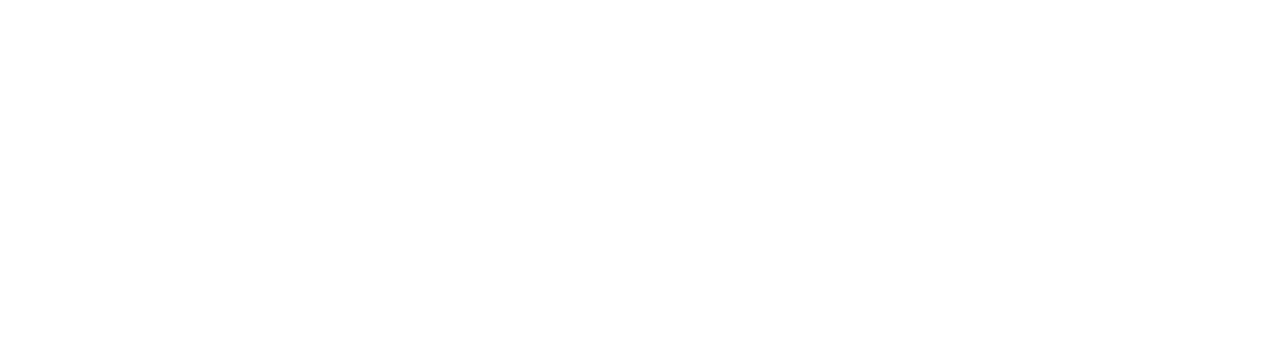
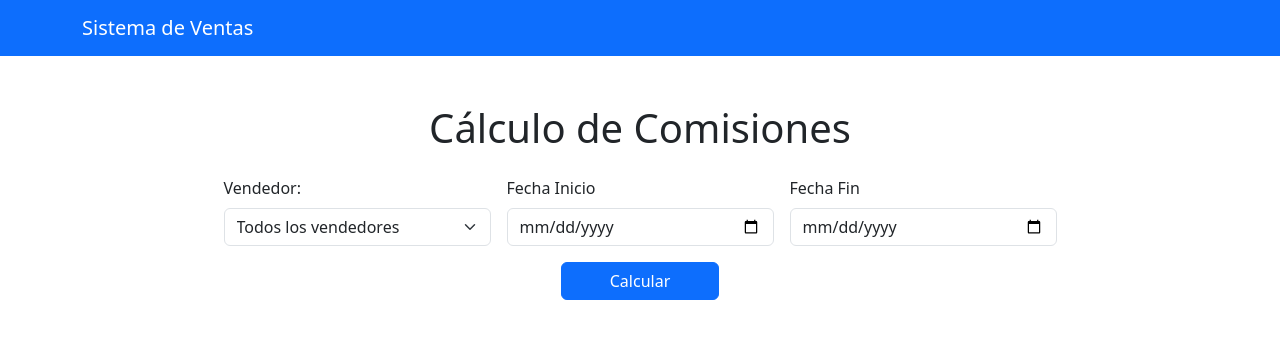
Before and after one commit to danrocket76/minicoreMVCant, a Django app: page /calcular_comisiones/ in a window 1280 px wide. Before the commit the part shown is empty. Shown: the top 339 px of the page. Run offline with Django 5.2, Linux system fonts and the light colour scheme.

Commit message:
Cambio en html por error en display de ventas

```diff
--- a/gestorventas/templates/gestorventas/calcular_bono.html
+++ b/gestorventas/templates/gestorventas/calcular_bono.html
@@ -1,3 +1,50 @@
+<!DOCTYPE html>
+<html lang="es">
+<head>
+    <meta charset="UTF-8" />
+    <meta name="viewport" content="width=device-width, initial-scale=1" />
+    <title>Cálculo de Comisiones</title>
+    <link href="https://cdn.jsdelivr.net/npm/bootstrap@5.3.0/dist/css/bootstrap.min.css" rel="stylesheet" />
+</head>
+<body>
+    <header>
+        <nav class="navbar navbar-expand-lg navbar-dark bg-primary">
+            <div class="container">
+                <a class="navbar-brand" href="{% url 'index' %}">Sistema de Ventas</a>
+            </div>
+        </nav>
+    </header>
+
+    <div class="container my-5">
+        <h1 class="mb-4 text-center">Cálculo de Comisiones</h1>
+        <form method="POST" class="row g-3 justify-content-center">
+            {% csrf_token %}
+            <div class="col-md-3">
+                <label for="vendedor" class="form-label">Vendedor:</label>
+                <select class="form-select" name="vendedor" id="vendedor">
+                    <option value="" selected>Todos los vendedores</option>
+                    {% for vendedor in vendedores %}
+                        <option value="{{ vendedor.vendedorId }}">{{ vendedor.nombreVendedor }} {{ vendedor.apellidoVendedor }}</option>
+                    {% endfor %}
+                </select>
+            </div>
+            <div class="col-md-3">
+                <label for="fecha_inicio" class="form-label">Fecha Inicio</label>
+                <input type="date" class="form-control" name="fecha_inicio" id="fecha_inicio" required />
+            </div>
+            <div class="col-md-3">
+                <label for="fecha_fin" class="form-label">Fecha Fin</label>
+                <input type="date" class="form-control" name="fecha_fin" id="fecha_fin" required />
+            </div>
+            <div class="col-12 text-center mt-3">
+                <button type="submit" class="btn btn-primary px-5">Calcular</button>
+            </div>
+        </form>
+
+        {% if mensaje %}
+            <div class="alert alert-danger mt-4 text-center">{{ mensaje }}</div>
+        {% endif %}
+
         {% if tabla_vendedores %}
             <div class="table-responsive mt-5">
                 <table class="table table-striped">
@@ -24,3 +71,9 @@
                 </table>
             </div>
         {% endif %}
+
+    </div>
+
+    <script src="https://cdn.jsdelivr.net/npm/bootstrap@5.3.0/dist/js/bootstrap.bundle.min.js"></script>
+</body>
+</html>
```
Lines whose indentation alone changed are shown as unchanged.
